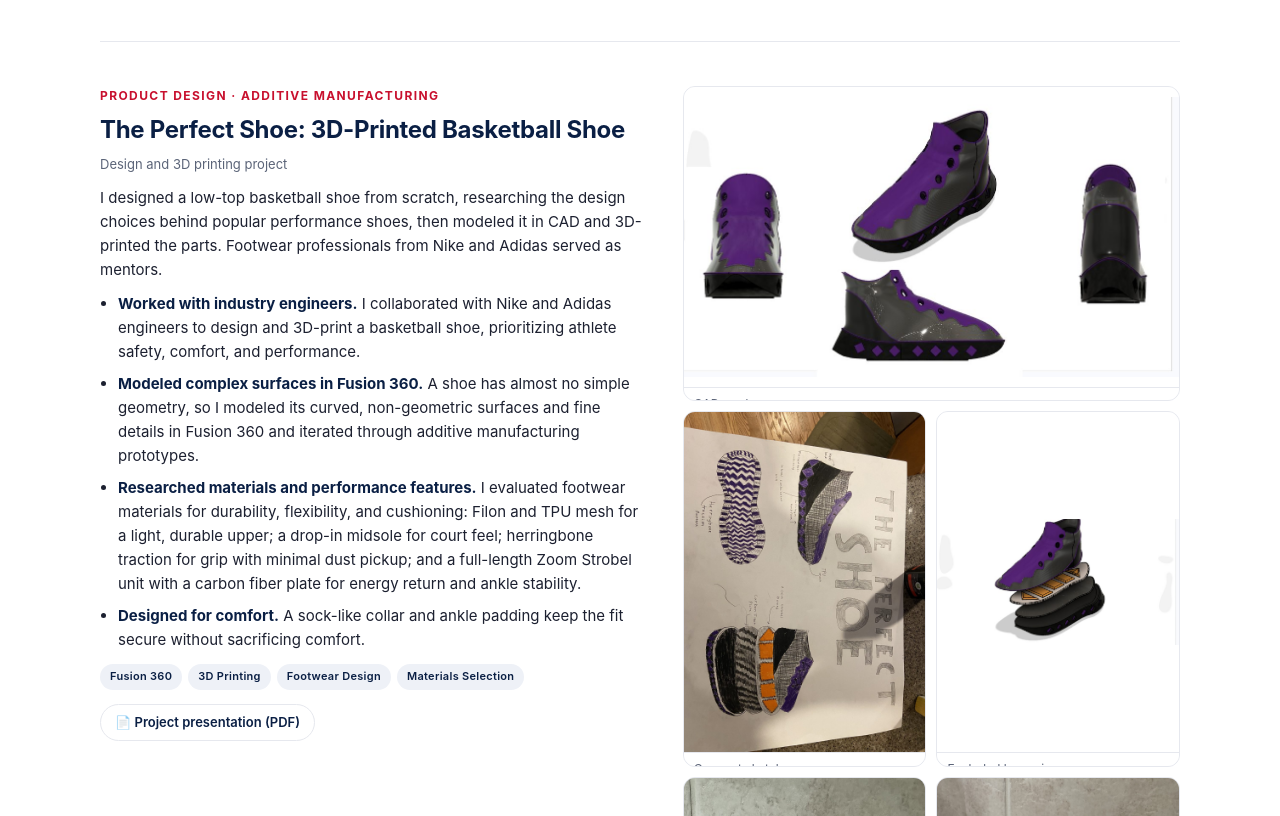
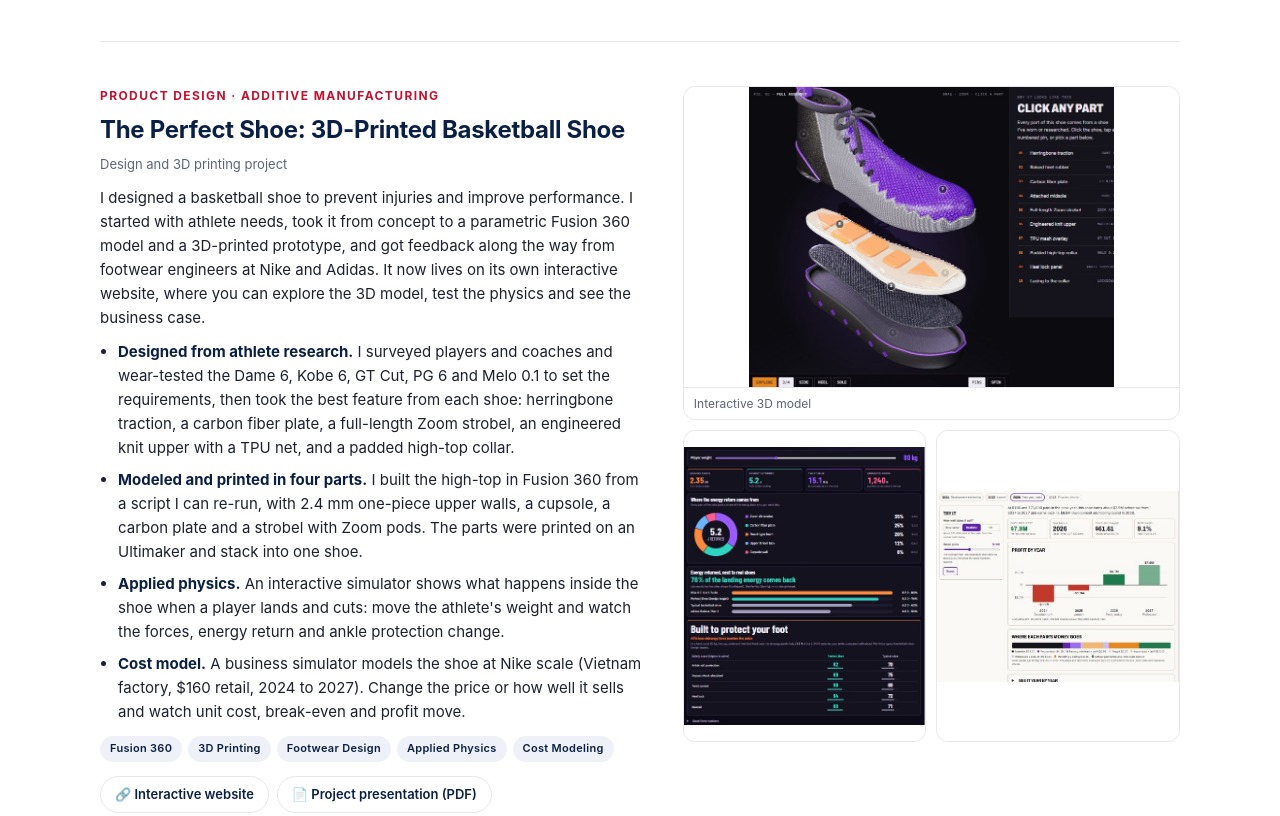
Before and after one commit to nathandurand1/nathandurand1.github.io, a plain HTML site: page index.html in a window 1280 px wide. Shown: the part 4337-5153 px from the top of the page. Drawn offline with Linux system fonts and the light colour scheme.

Commit message:
Update Perfect Shoe project: link new website, new screenshots, new description
Co-Authored-By: Claude Sonnet 5.5 <noreply@anthropic.com>
Claude-Session: https://claude.ai/code/session_01Uw4JFA3mRBYLmv7J1Ve6Qe

```diff
--- a/index.html
+++ b/index.html
@@ -250,12 +250,12 @@
 <li><strong>Donated to the community.</strong> The finished device was donated to a local special-needs school serving wheelchair-dependent children.</li></ul><div class="tag-row"><span class="tag">Autodesk Inventor</span><span class="tag">3D Printing</span><span class="tag">Accessibility</span><span class="tag">User Research</span></div></div>
   <div class="gallery"><figure class="wide"><img src="images/bowl-ramp.jpg" alt="Device mounted on the ramp" loading="lazy"><figcaption>Device mounted on the ramp</figcaption></figure><figure class=""><img src="images/bowl-device.jpg" alt="Release mechanism holding the ball" loading="lazy"><figcaption>Release mechanism holding the ball</figcaption></figure><figure class=""><img src="images/bowl-side.jpg" alt="Side view" loading="lazy"><figcaption>Side view</figcaption></figure><figure class=""><img src="images/bowl-cad.jpg" alt="Inventor model" loading="lazy"><figcaption>Inventor model</figcaption></figure><figure class=""><img src="images/bowl-cad2.jpg" alt="Housing detail" loading="lazy"><figcaption>Housing detail</figcaption></figure><figure class="wide"><video src="videos/bowl-demo-1.mp4" poster="videos/bowl-demo-1-poster.jpg" controls muted playsinline preload="none"></video><figcaption>Video: a bowler using the device</figcaption></figure><figure class="wide"><video src="videos/bowl-demo-2.mp4" poster="videos/bowl-demo-2-poster.jpg" controls muted playsinline preload="none"></video><figcaption>Video: release down the ramp</figcaption></figure></div></div>
     <div class="case">
-  <div class="info"><div class="kicker">Product design &middot; Additive manufacturing</div><h3>The Perfect Shoe: 3D-Printed Basketball Shoe</h3><div class="when">Design and 3D printing project</div><p>I designed a low-top basketball shoe from scratch, researching the design choices behind popular performance shoes, then modeled it in CAD and 3D-printed the parts. Footwear professionals from Nike and Adidas served as mentors.</p>
-<ul><li><strong>Worked with industry engineers.</strong> I collaborated with Nike and Adidas engineers to design and 3D-print a basketball shoe, prioritizing athlete safety, comfort, and performance.</li>
-<li><strong>Modeled complex surfaces in Fusion 360.</strong> A shoe has almost no simple geometry, so I modeled its curved, non-geometric surfaces and fine details in Fusion 360 and iterated through additive manufacturing prototypes.</li>
-<li><strong>Researched materials and performance features.</strong> I evaluated footwear materials for durability, flexibility, and cushioning: Filon and TPU mesh for a light, durable upper; a drop-in midsole for court feel; herringbone traction for grip with minimal dust pickup; and a full-length Zoom Strobel unit with a carbon fiber plate for energy return and ankle stability.</li>
-<li><strong>Designed for comfort.</strong> A sock-like collar and ankle padding keep the fit secure without sacrificing comfort.</li></ul><div class="tag-row"><span class="tag">Fusion 360</span><span class="tag">3D Printing</span><span class="tag">Footwear Design</span><span class="tag">Materials Selection</span></div><div class="doc-links"><a class="doc-link" href="docs/shoe-project.pdf" target="_blank" rel="noopener">&#128196; Project presentation (PDF)</a></div></div>
-  <div class="gallery"><figure class="wide contain"><img src="images/shoe-cad.jpg" alt="CAD render" loading="lazy"><figcaption>CAD render</figcaption></figure><figure class=""><img src="images/shoe-sketch.jpg" alt="Concept sketch" loading="lazy"><figcaption>Concept sketch</figcaption></figure><figure class="contain"><img src="images/shoe-exploded.jpg" alt="Exploded layer view" loading="lazy"><figcaption>Exploded layer view</figcaption></figure><figure class=""><img src="images/shoe-print-1.jpg" alt="Printed shoe" loading="lazy"><figcaption>Printed shoe</figcaption></figure><figure class=""><img src="images/shoe-parts.jpg" alt="Printed sole layers" loading="lazy"><figcaption>Printed sole layers</figcaption></figure><figure class=""><img src="images/shoe-printing.jpg" alt="Printing on the Ultimaker" loading="lazy"><figcaption>Printing on the Ultimaker</figcaption></figure></div></div>
+  <div class="info"><div class="kicker">Product design &middot; Additive manufacturing</div><h3>The Perfect Shoe: 3D-Printed Basketball Shoe</h3><div class="when">Design and 3D printing project</div><p>I designed a basketball shoe to prevent injuries and improve performance. I started with athlete needs, took it from concept to a parametric Fusion 360 model and a 3D-printed prototype, and got feedback along the way from footwear engineers at Nike and Adidas. It now lives on its own interactive website, where you can explore the 3D model, test the physics and see the business case.</p>
+<ul><li><strong>Designed from athlete research.</strong> I surveyed players and coaches and wear-tested the Dame 6, Kobe 6, GT Cut, PG 6 and Melo 0.1 to set the requirements, then took the best feature from each shoe: herringbone traction, a carbon fiber plate, a full-length Zoom strobel, an engineered knit upper with a TPU net, and a padded high-top collar.</li>
+<li><strong>Modeled and printed in four parts.</strong> I built the high-top in Fusion 360 from a script I can re-run, with 2.4 mm one-piece upper walls, a cupsole, a carbon plate and a strobel with Zoom pods. The parts were printed on an Ultimaker and stack into one shoe.</li>
+<li><strong>Applied physics.</strong> An interactive simulator shows what happens inside the shoe when a player lands and cuts: move the athlete's weight and watch the forces, energy return and ankle protection change.</li>
+<li><strong>Cost model.</strong> A business simulator models the shoe at Nike scale (Vietnam factory, $160 retail, 2024 to 2027). Change the price or how well it sells and watch unit cost, break-even and profit move.</li></ul><div class="tag-row"><span class="tag">Fusion 360</span><span class="tag">3D Printing</span><span class="tag">Footwear Design</span><span class="tag">Applied Physics</span><span class="tag">Cost Modeling</span></div><div class="doc-links"><a class="doc-link" href="https://nathandurand1.github.io/perfect-shoe/" target="_blank" rel="noopener">&#128279; Interactive website</a><a class="doc-link" href="docs/shoe-project.pdf" target="_blank" rel="noopener">&#128196; Project presentation (PDF)</a></div></div>
+  <div class="gallery"><figure class="wide contain"><a href="https://nathandurand1.github.io/perfect-shoe/" target="_blank" rel="noopener"><img src="images/shoe-3d-model.jpg" alt="Interactive 3D model of the redesigned shoe" loading="lazy"></a><figcaption>Interactive 3D model</figcaption></figure><figure class="contain"><a href="https://nathandurand1.github.io/perfect-shoe/#physics" target="_blank" rel="noopener"><img src="images/shoe-physics.jpg" alt="Applied physics simulator" loading="lazy"></a><figcaption>Applied physics simulator</figcaption></figure><figure class="contain"><a href="https://nathandurand1.github.io/perfect-shoe/#sell" target="_blank" rel="noopener"><img src="images/shoe-cost-model.jpg" alt="Cost model simulator" loading="lazy"></a><figcaption>Cost model</figcaption></figure></div></div>
     <div class="case flip">
   <div class="info"><div class="kicker">Product design &middot; CAD</div><h3>Hot Glue Gun</h3><div class="when">Mechanical design project</div><p>I designed a working hot glue gun in SolidWorks as a full multi-part assembly, not just a single shape. Every component had to be modeled on its own, then fit together so the gun could actually move the way a real one does.</p>
 <ul><li><strong>Modeled many individual parts.</strong> The gun is made up of separate components, including the body, nozzle, heating element housing with a pressure-fitted door, trigger, linkage, and springs, each with its own dimensioned engineering drawing.</li>
```
Also changed, not shown: images/shoe-3d-model.jpg (added), images/shoe-cad.jpg (deleted), images/shoe-cost-model.jpg (added), images/shoe-exploded.jpg (deleted), images/shoe-parts.jpg (deleted), images/shoe-physics.jpg (added), images/shoe-print-1.jpg (deleted), images/shoe-printing.jpg (deleted), images/shoe-sketch.jpg (deleted).
